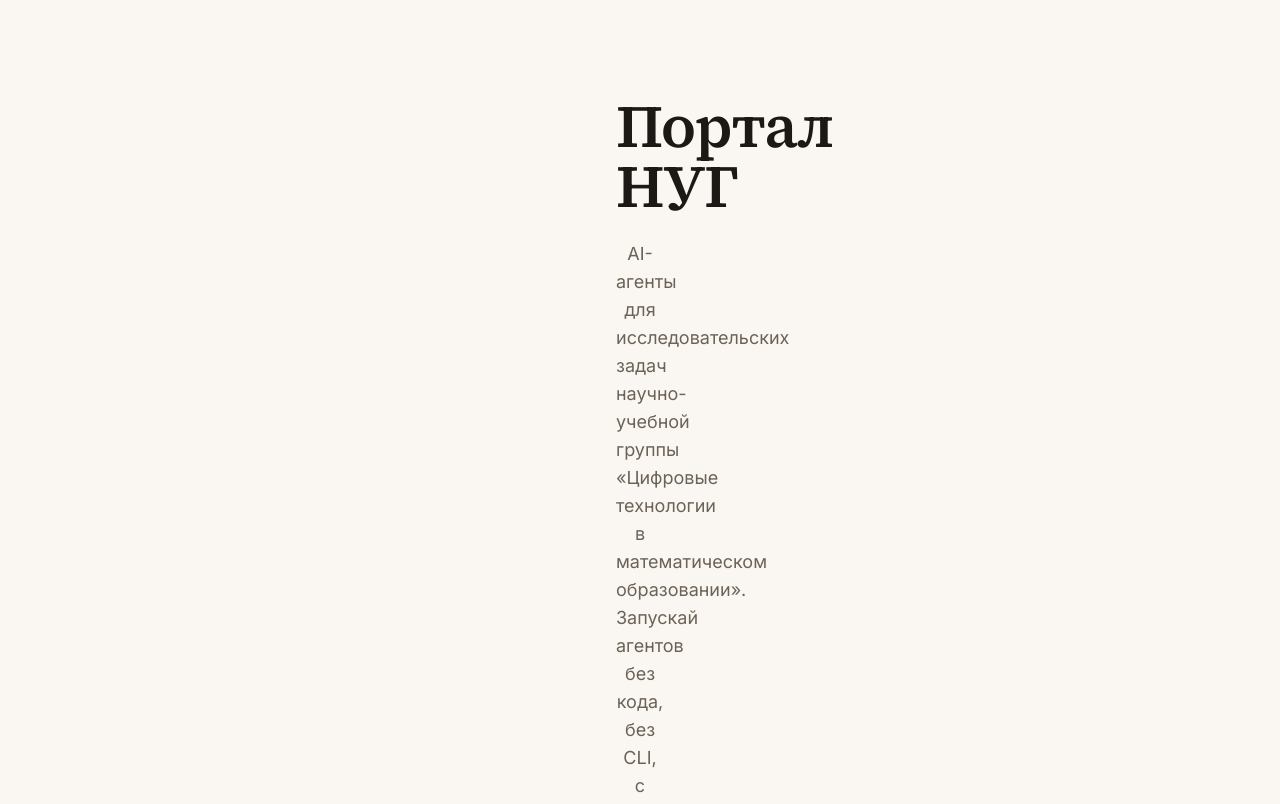
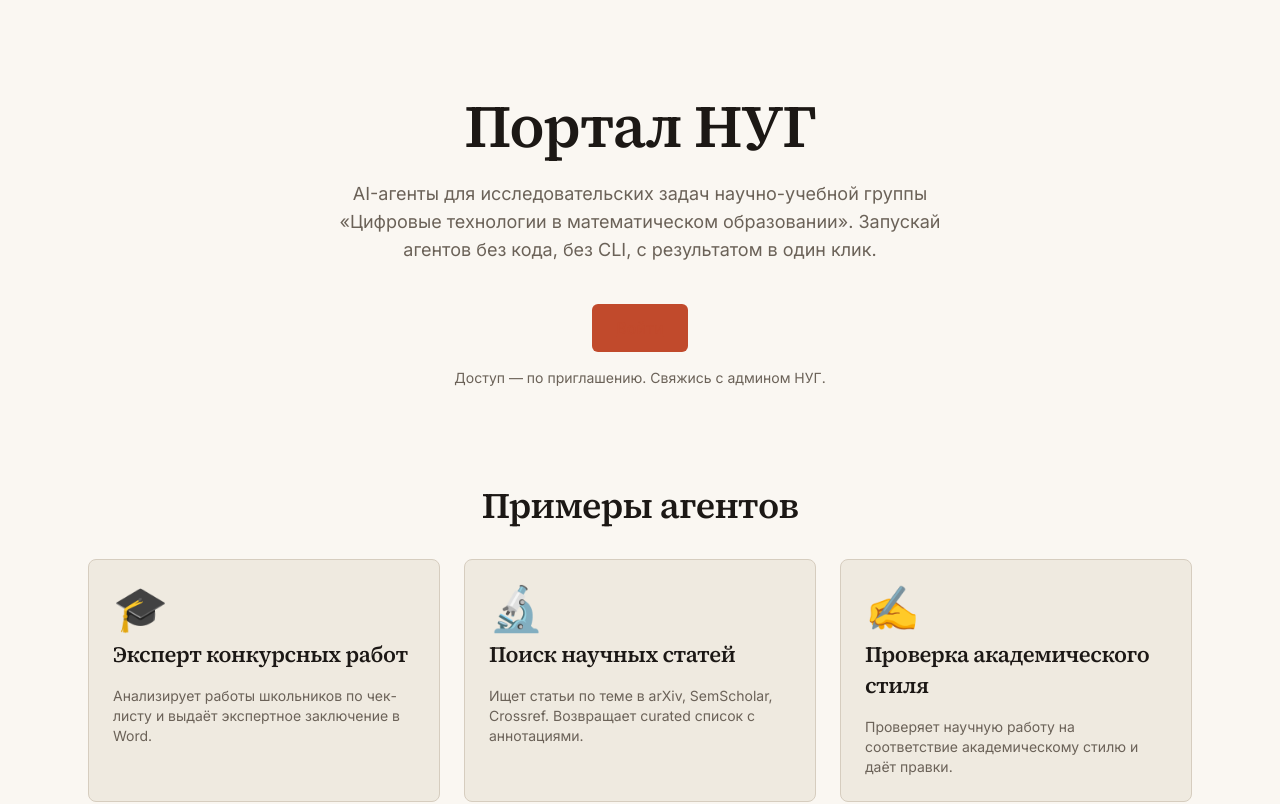
Before and after one commit to svpeditor/mirea-agent-portal, a Next.js app in the folder apps/portal-frontend/: page / in a window 1280 px wide. Shown: the top 804 px of the page. Built offline with nearby package versions, Linux system fonts and the light colour scheme.

Commit message:
fix(1.3): убрать --spacing-{md,lg,2xl,4xl,...} из @theme inline — Tailwind v4 резолвил из них max-w-{md,lg,2xl,4xl}, ломая лэйаут (max-w-2xl стал 3rem вместо 42rem)

```diff
--- a/apps/portal-frontend/app/globals.css
+++ b/apps/portal-frontend/app/globals.css
@@ -32,15 +32,11 @@
   --font-serif: var(--font-source-serif), 'Newsreader', 'EB Garamond', Georgia, serif;
   --font-mono: var(--font-jetbrains-mono), ui-monospace, 'JetBrains Mono', 'Geist Mono', monospace;
 
-  /* === Spacing scale (4px baseline) === */
-  --spacing-xs: 0.25rem;
-  --spacing-sm: 0.5rem;
-  --spacing-md: 1rem;
-  --spacing-lg: 1.5rem;
-  --spacing-xl: 2rem;
-  --spacing-2xl: 3rem;
-  --spacing-3xl: 4rem;
-  --spacing-4xl: 6rem;
+  /* === Spacing — оставляем дефолтную Tailwind v4 scale (--spacing: 0.25rem).
+     Не переопределяем --spacing-2xl/--spacing-md/--spacing-lg, потому что
+     Tailwind v4 из них резолвит max-w-2xl/max-w-md/max-w-lg → ломает layout
+     (max-w-2xl стал бы 3rem вместо 42rem). Числовые spacing utilities
+     p-1..p-96, gap-N, mt-N работают через дефолтный --spacing. */
 
   /* === Type scale (modular 1.25x) === */
   --text-xs: 0.75rem;
```
